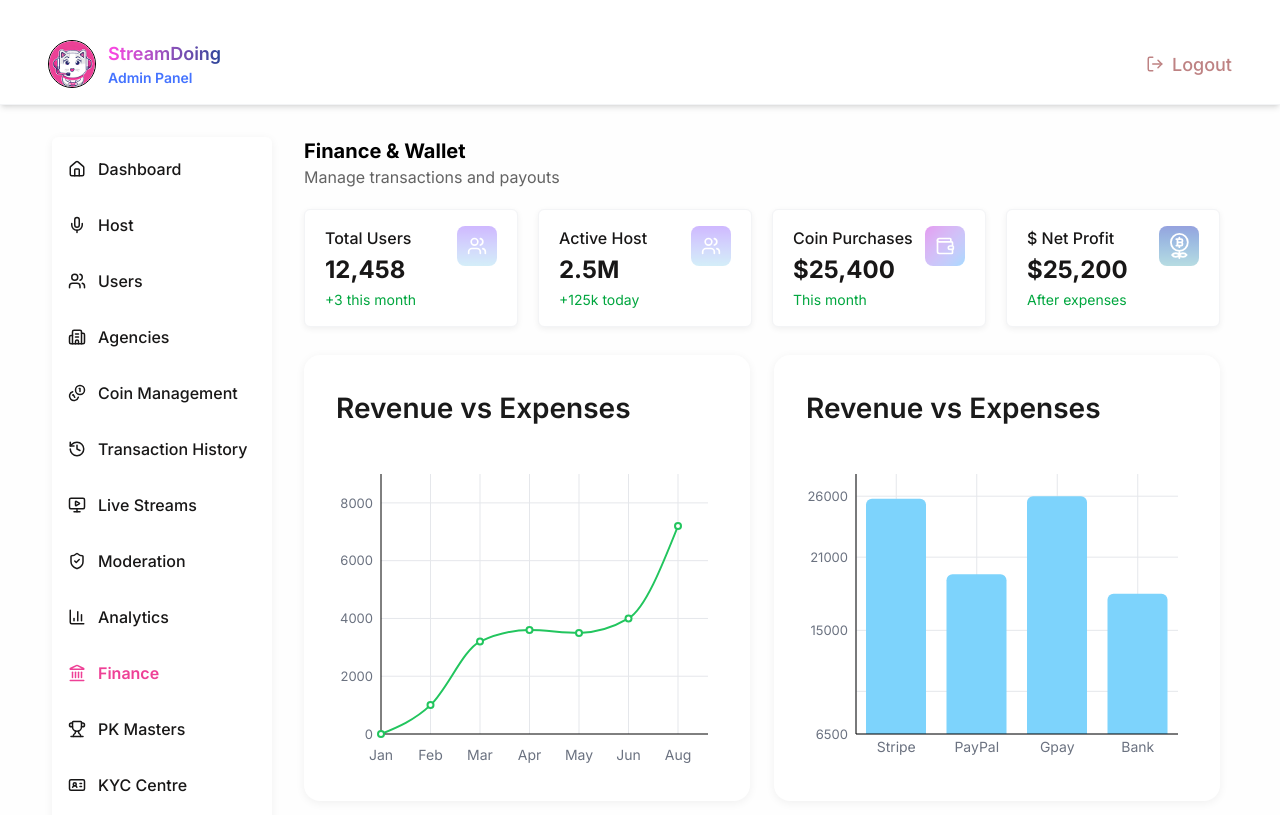
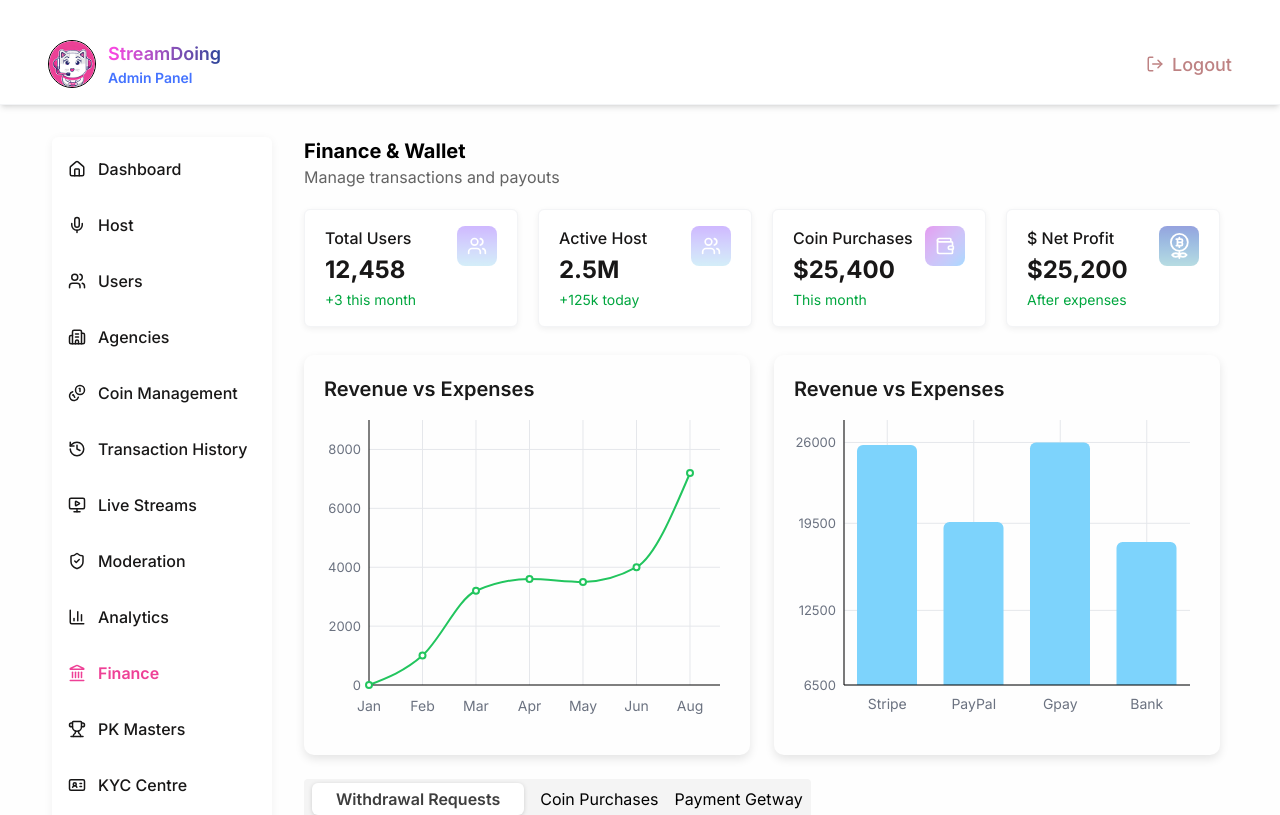
Before and after one commit to Md-Nesad/streamDoing, a React (Vite) app: page /dashboard/finance in a window 1280 px wide. Shown: the top 815 px of the page. Built offline with nearby package versions, Linux system fonts and the light colour scheme.

Commit message:
chat error solve

```diff
--- a/src/components/finance/PaymentGatewayChart.jsx
+++ b/src/components/finance/PaymentGatewayChart.jsx
@@ -7,7 +7,7 @@ import {
   Tooltip,
   CartesianGrid,
 } from "recharts";
-import { useEffect, useLayoutEffect } from "react";
+import { useLayoutEffect } from "react";
 
 const paymentData = [
   { name: "Stripe", value: 25800 },
@@ -17,7 +17,6 @@ const paymentData = [
 ];
 
 export default function PaymentChart() {
-  // 🔥 Remove TOP grid line after chart renders
   useLayoutEffect(() => {
     const hideGrids = () => {
       // Hide top horizontal grid
@@ -48,24 +47,32 @@ export default function PaymentChart() {
   }, []);
 
   return (
-    <div className="w-full">
-      <div className="bg-white rounded-2xl shadow-[0_2px_10px_rgba(0,0,0,0.06)] p-8 w-full">
-        <h2 className="text-[28px] font-semibold text-[#1a1a1a]">
+    <div
+      style={{
+        width: "100%",
+        height: 400,
+        boxShadow: "0 4px 10px rgba(0,0,0,0.1)",
+        borderRadius: 10,
+        padding: 20,
+      }}
+    >
+      <h2 className="text-xl mb-3 font-semibold text-[#1a1a1a]">
         Revenue vs Expenses
       </h2>
 
-        <div className="mt-10" style={{ width: "100%", height: "300px" }}>
-          <ResponsiveContainer width="100%" height="100%">
       <BarChart
         data={paymentData}
         barCategoryGap="28%"
-              margin={{ top: 5, right: 10, left: -10, bottom: 5 }}
+        margin={{ top: 5, right: 10, left: -10, bottom: 0 }}
+        width="100%"
+        height={300}
+        responsive
       >
         <CartesianGrid stroke="#e5e7eb" />
 
         <XAxis
           dataKey="name"
-                tick={{ fill: "#6b7280", fontSize: 14 }}
+          tick={{ fill: "#6b7280", fontSize: 14, dy: 6 }}
           tickLine={false}
           axisLine={{ stroke: "#000", strokeWidth: 1 }}
         />
@@ -75,13 +82,13 @@ export default function PaymentChart() {
           axisLine={{ stroke: "#000", strokeWidth: 1 }}
           tickLine={false}
           domain={[6500, 27000]}
-                ticks={[6500, 10000, 15000, 21000, 26000]} // 👈 extra grid value added
+          ticks={[6500, 12500, 19500, 26000]} // 👈 extra grid value added
           padding={{ top: 10 }}
-                tickFormatter={(val) => {
-                  // Hide the 10000 label but keep grid line
-                  if (val === 10000) return "";
-                  return val;
-                }}
+          // tickFormatter={(val) => {
+          //   // Hide the 10000 label but keep grid line
+          //   if (val === 10000 || val === 16000 || val === 22000) return "";
+          //   return val;
+          // }}
         />
 
         <Tooltip cursor={false} />
@@ -93,9 +100,6 @@ export default function PaymentChart() {
           barSize={60}
         />
       </BarChart>
-          </ResponsiveContainer>
-        </div>
-      </div>
     </div>
   );
 }
--- a/src/components/finance/RevenueChart.jsx
+++ b/src/components/finance/RevenueChart.jsx
@@ -3,7 +3,6 @@ import {
   Line,
   XAxis,
   YAxis,
-  ResponsiveContainer,
   Tooltip,
   ReferenceLine,
 } from "recharts";
@@ -20,17 +19,25 @@ const data = [
 
 export default function RevenueChart() {
   return (
-    <div className="w-full">
-      <div className="bg-white rounded-2xl shadow-[0_2px_10px_rgba(0,0,0,0.06)] p-8 w-full">
-        <h2 className="text-[28px] font-semibold text-[#1a1a1a]">
+    <div
+      style={{
+        width: "100%",
+        height: 400,
+        boxShadow: "0 4px 10px rgba(0,0,0,0.1)",
+        borderRadius: 10,
+        padding: 20,
+      }}
+    >
+      <h2 className="text-xl mb-3 font-semibold text-[#1a1a1a]">
         Revenue vs Expenses
       </h2>
 
-        <div className="mt-10 h-[300px]">
-          <ResponsiveContainer width="100%" height="100%">
       <LineChart
         data={data}
-              margin={{ top: 5, right: 10, left: -15, bottom: 5 }}
+        margin={{ top: 5, right: 10, left: -15, bottom: 0 }}
+        width="100%"
+        height={300}
+        responsive
       >
         {/* Grid */}
         {/* Extra top space line manually */}
@@ -86,9 +93,6 @@ export default function RevenueChart() {
           activeDot={{ r: 2 }}
         />
       </LineChart>
-          </ResponsiveContainer>
-        </div>
-      </div>
     </div>
   );
 }
```
Lines whose indentation alone changed are shown as unchanged.
